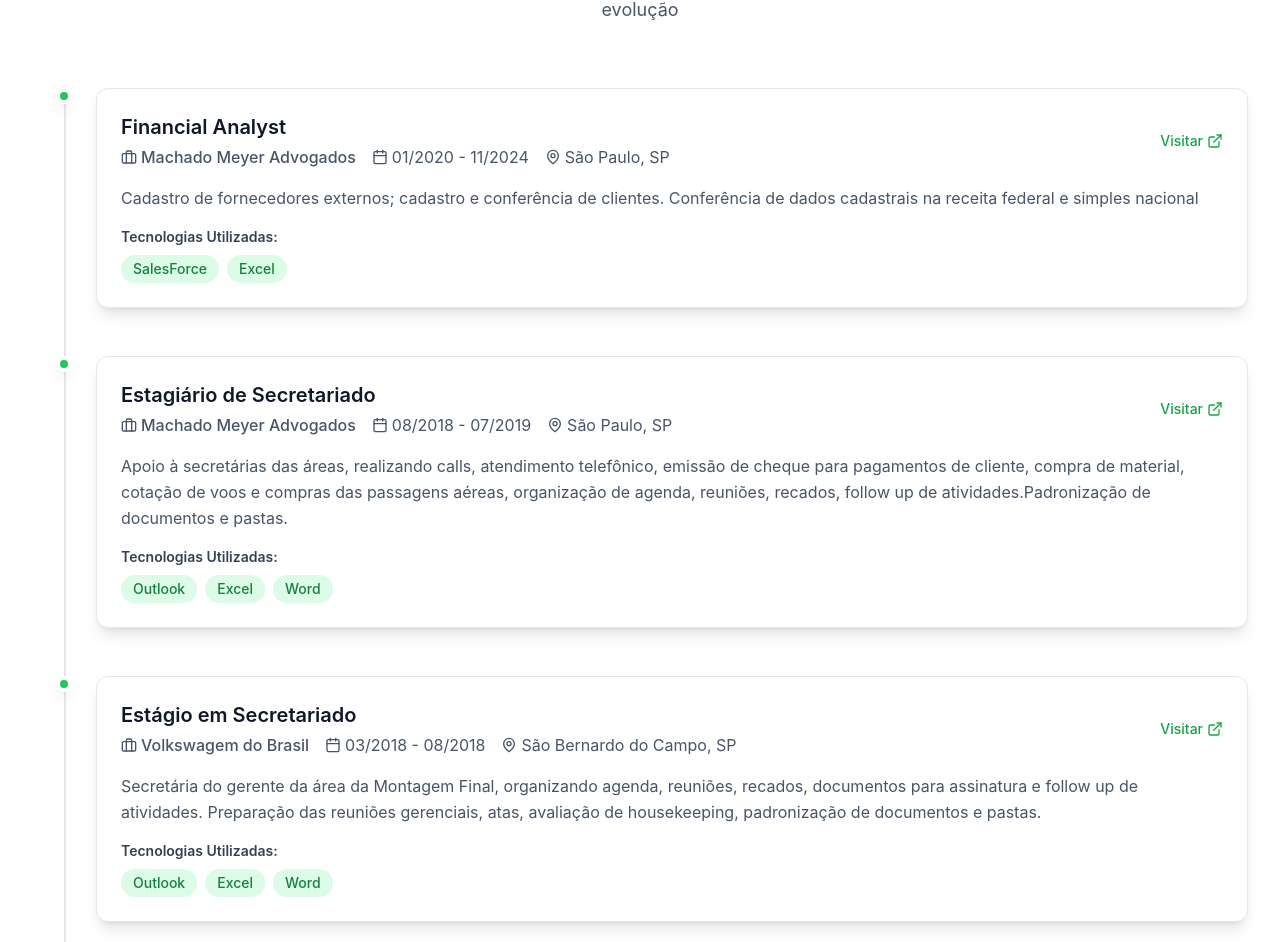
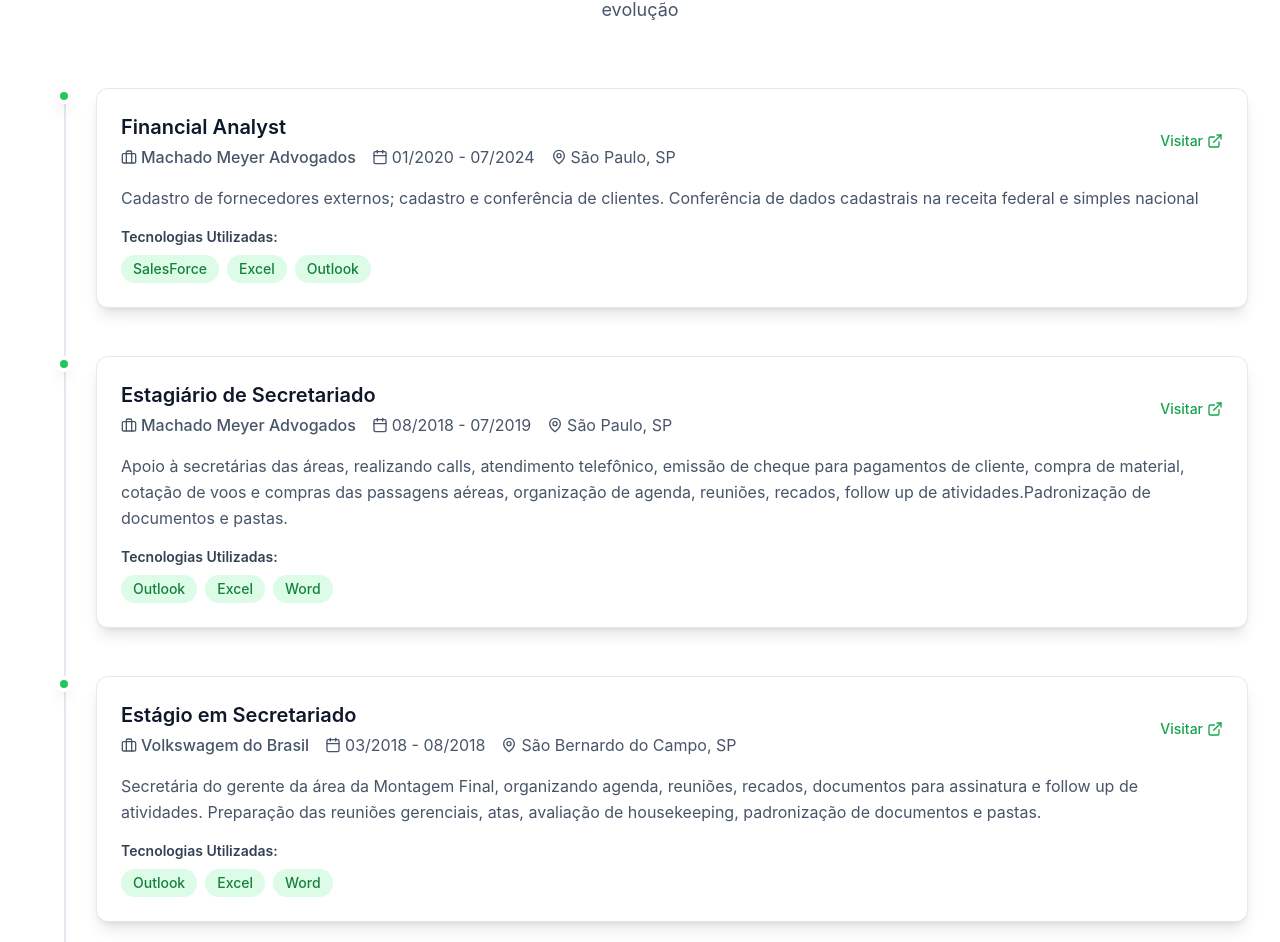
Before and after one commit to dbonate/portfolio-verde, a Next.js app: page / in a window 1280 px wide. Shown: the part 3112-4054 px from the top of the page. Built offline with nearby package versions, Linux system fonts and the light colour scheme.

Commit message:
fix: adjust date and link

```diff
--- a/src/components/Experience.tsx
+++ b/src/components/Experience.tsx
@@ -8,10 +8,10 @@ const Experience = () => {
     {
       company: 'Machado Meyer Advogados',
       position: 'Financial Analyst',
-      period: '01/2020 - 11/2024',
+      period: '01/2020 - 07/2024',
       location: 'São Paulo, SP',
       description: 'Cadastro de fornecedores externos; cadastro e conferência de clientes. Conferência de dados cadastrais na receita federal e simples nacional',
-      technologies: ['SalesForce', 'Excel'],
+      technologies: ['SalesForce', 'Excel', 'Outlook'],
       link: 'https://www.machadomeyer.com.br/pt/'
     },
     {
--- a/src/components/Projects.tsx
+++ b/src/components/Projects.tsx
@@ -27,7 +27,7 @@ const Projects = () => {
       image: '/images/voluntariado-ronald.png',
       category: 'social',
       technologies: ['Organização', 'Acolhimento', 'Rotinas Administrativas', 'Trabalho em Equipe'],
-      liveUrl: 'https://casaronaldsp.org.br',
+      liveUrl: 'https://casaronaldmcdonaldbrasil.org.br/',
       featured: true
     },
     {
```
